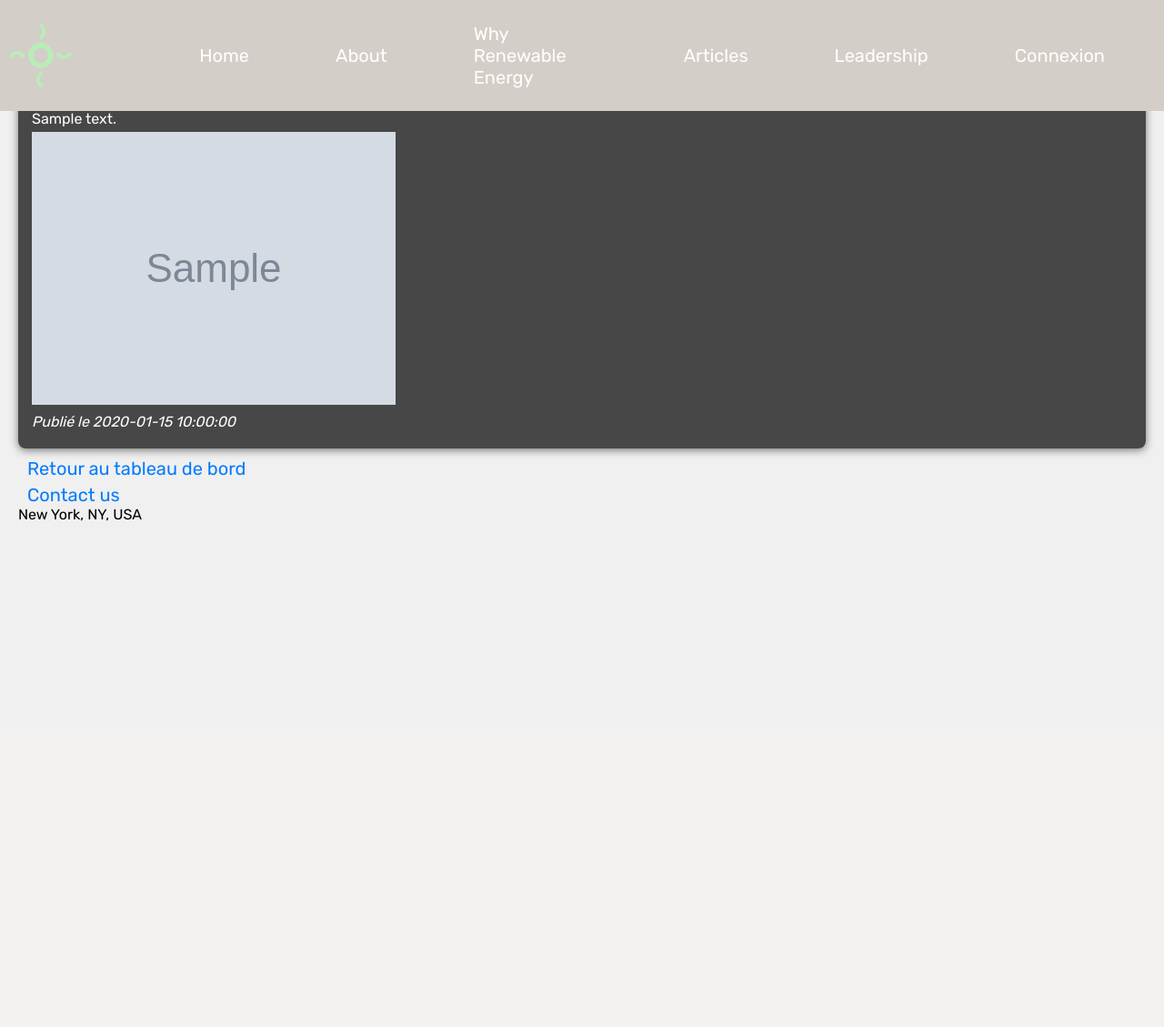
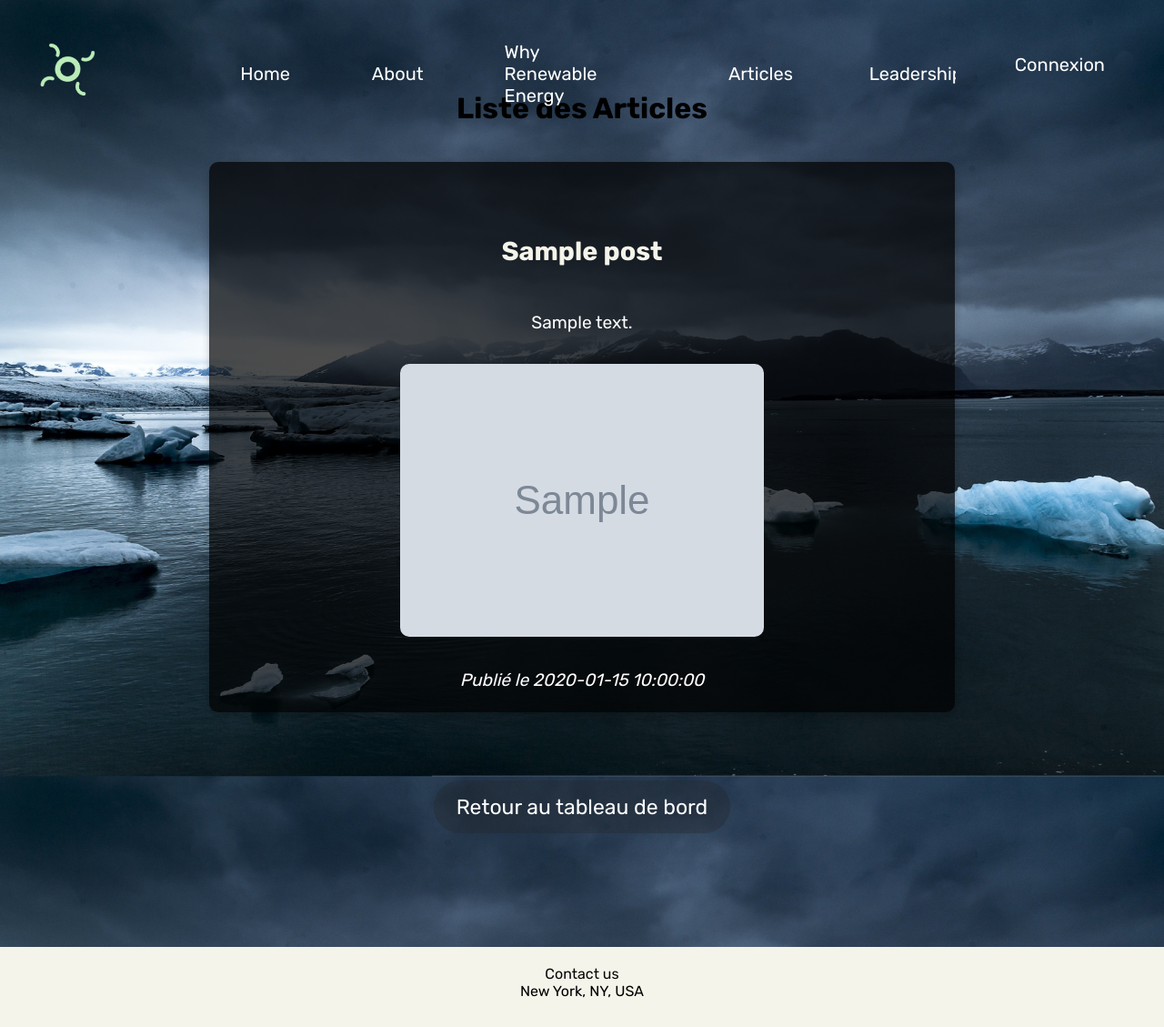
Before and after one commit to JasonVachier/REC, a PHP site: page /articles.php in a window 1280 px wide. Shown: the whole page at 91% size. Before the commit the page ends 573 px from the top, so only its background shows below. Run offline with PHP 8.4, Linux system fonts and the light colour scheme; tables that the repository leaves empty or names only in its code hold one stand-in row (values such as "Sample post"); grey boxes marked "Sample" are stand-in pictures.

Commit message:
PHP is here

```diff
--- a/style.css
+++ b/style.css
@@ -1,4 +1,4 @@
-* {
+*{
     padding: 0;
     margin: 0;
     box-sizing: border-box;
@@ -10,16 +10,148 @@
     src: url(Rubik.ttf);
 }
 
+.lien :hover  {
+    color: #141414c9;
+    }
+
 body {
-    margin: 0; /* Supprimer les marges par défaut */
-    padding: 20px; /* Espacement intérieur */
-    background-color: #f0f0f0; /* Fond gris par défaut */
-    font-family: Arial, sans-serif; /* Police de caractères */
+    margin: 0;
+    background-color: #000000;
+    color: black;
 }
 
-nav {
-    background-color: rgba(34, 34, 34, 0.8); /* Fond semi-transparent pour la navigation */
-    color: white;
+header {
+    display: flex;
+    flex-direction: column;
+    align-items: center;
+    justify-content: center;
+    background-color: #d3cec7;
+    padding: 10px 20px;
+}
+
+main {
+    display: flex;
+    flex-direction: column; /* Alignement vertical des blocs */
+    justify-content: flex-start; /* Aligne les blocs en haut */
+    align-items: center;
+    height: auto; /* Ajuste la hauteur au contenu */
+    text-align: center;
+    background-color: #eeedeb;
+    padding-bottom: 70px; /* Espace pour le footer */
+}
+
+.MainPic {
+    width: 500px; /* réduit la largeur du logo à 100px */
+    height: 200px; /* réduit la hauteur du logo à 50px */
+    margin: 0 auto; /* centre le logo */
+    margin-top: 5%;
+    display: block; /* permet de centrer le logo */
+    border-radius: 10px; /* ajout de la propriété border-radius */
+  }
+
+
+.container{
+    width: 100%;
+    height: 100vh;
+    background-color: #0000002f;
+    display: flex;
+    align-items: center;
+    justify-content: center;
+}
+
+.content{
+    text-align: center;
+    overflow: hidden;
+    padding-bottom: 70px;
+    max-width: 80vw;
+    margin: 0 auto;
+    box-sizing: border-box;
+    width: 100%;
+}
+
+.content h2{
+    padding-bottom: 2%;
+    font-size: 35px;
+    line-height: 200%;
+    color: #F4F4EA;
+    margin-top: 50px;
+    margin-inline: 5%;
+    margin-bottom: 40px;
+}
+
+/* Style du bouton "Join the Movement" */
+.content a {
+    font-size: 23px;
+    color: #fff;
+    text-decoration: none;
+    padding: 15px 25px;
+    border-radius: 30px;
+    border: 0;
+    background: rgba(34, 34, 34, 0.295);
+    position: relative;
+    transition: all 0.3s ease;
+    overflow: hidden;
+    box-shadow: 0px 0px 0px 0px #C9DABF, 0px 0px 0px 0px #808D7C;
+}
+
+/* Animation d'ombre et translation lors du hover */
+.content a:hover {
+    transform: translate(0, -6px);
+    box-shadow: 10px -10px 25px 0px #C9DABF, -10px 10px 25px 0px #5F6F65;
+    background-color: rgba(34, 34, 34, 0.212);
+}
+
+
+.content a:hover::before, .content a:hover::after {
+    transform: translateX(0) translateY(0);
+}
+
+.background-clip{
+    position: absolute;
+    right: 0;
+    bottom: 0;
+    z-index: -1;
+}
+
+
+@media (min-aspect-ratio:16/9) {
+    .background-clip{
+        width: 100%;
+        height: auto;
+    }
+}
+
+@media (max-aspect-ratio:16/9) {
+    .background-clip{
+        width: auto;
+        height: 100%;
+    }
+}
+
+footer {
+  background-color: #f4f4ea; /* couleur de fond du footer */
+  padding: 20px; /* espace entre le contenu et le bord du footer */
+  text-align: center; /* alignement du texte au centre */
+  clear: both; /* pour s'assurer que le footer est placé en bas de la page */
+}
+
+footer p {
+  margin-bottom: 10px; /* espace entre les éléments du footer */
+}
+
+footer a {
+  color: #080808; /* couleur du lien */
+  text-decoration: none; /* suppression de la décoration du lien */
+}
+
+footer a:hover {
+  color: #23527c; /* couleur du lien au survol */
+}
+
+.active {
+    text-decoration: underline;
+    color: #867b68de; /* ou une couleur différente pour le lien actif */
+
 }
 
 .nav-header {
@@ -32,93 +164,139 @@ nav {
     left: 0;
     width: 100%;
     z-index: 1;
-    background-color: #d3cec7; /* Couleur de fond de la nav */
+    transition: transform 0.3s ease; /* Ajoute une transition pour le mouvement */
 }
 
-.header-link {
+.nav-header .header-link {
     margin-right: 25px;
     font-size: 20px;
+    margin-top: 20px;
+    margin-left: 25px;
     color: #fff;
     text-decoration: none;
     padding: 15px 30px;
     border-radius: 10px;
+    border: 0;
     background: rgba(34, 34, 34, 0);
+    position: relative;
     transition: all 0.3s ease;
+    overflow: hidden;
+    box-shadow: 0px 0px 0px 0px #c9dabf67, 0px 0px 0px 0px #808d7c7c;
 }
 
-.header-link:hover {
-    color: #141414c9;
+.nav-header .header-link:hover {
+    transform: translate(0, -6px);
+    box-shadow: 10px -10px 25px 0px #c9dabf6c, -10px 10px 25px 0px #5f6f6580;
+    background-color: rgba(34, 34, 34, 0.212);
+}
+
+.nav-header .header-link:hover::before, .nav-header .header-link:hover::after {
+    transform: translateX(0) translateY(0);
 }
 
 .icon {
-    width: 70px; /* Adjust the size to your liking */
+    width: 70px; /* adjust the size to your liking */
     height: 70px;
+    margin-top: 10px;
     margin-right: 100px; /* add some space between the icon and the links */
+    margin-left: 30px;
+    animation: rotation 10s infinite linear; /* Animation continue */
 }
 
-li.article-block {
-    background-color: rgba(0, 0, 0, 0.7); /* Fond noir avec transparence */
-    color: white; /* Couleur du texte en blanc */
-    padding: 15px; /* Espacement intérieur */
-    margin: 10px 0; /* Marge supérieure et inférieure */
-    border-radius: 8px; /* Coins arrondis */
-    box-shadow: 0 2px 10px rgba(0, 0, 0, 0.5); /* Ombre portée */
+@keyframes rotation {
+    from {
+        transform: rotate(0deg);
+    }
+    to {
+        transform: rotate(360deg);
+    }
 }
 
+.static-background {
+    background-image: url('image/bg/cold-1866516.jpg'); /* Remplacer par ton image de fond */
+    background-size: cover;
+    background-attachment: fixed;
+    background-position: center;
+    min-height: 100vh;
+    padding-top: 100px; /* Pour éviter que le contenu chevauche le nav */
+    display: flex;
+    flex-direction: column;
+    justify-content: space-around;
+}
+
+/* Blocs de texte avec fond semi-transparent */
+.text-block {
+    background-color: rgba(0, 0, 0, 0.6);
+    padding: 20px;
+    border-radius: 10px;
+    width: 40%;
+    text-align: center;
+    color: #fff;
+}
+
+.text-block h2 {
+    margin-bottom: 10px;
+    font-size: 2em;
+}
+
+.text-block p {
+    font-size: 1.2em;
+}
+
+/* Positionnement des blocs */
+.mission {
+    margin-top: 5%;
+    align-self: flex-start; /* Place à gauche */
+    margin-left: 5%; /* Ajouter un peu d'espace à gauche */
+}
+
+.about {
+    margin-top: 5%;
+    align-self: flex-end; /* Place à droite */
+    margin-right: 5%; /* Ajouter un peu d'espace à droite */
+}
+
+.what-it-means {
+    margin-top: 5%;
+    align-self: flex-start; /* Place à gauche */
+    margin-left: 5%; /* Ajouter un peu d'espace à gauche */
+    margin-bottom: 5%;
+}
 
 ul {
-    list-style-type: none; /* Enlever les puces de la liste */
-    padding: 0; /* Supprimer le padding par défaut */
+    list-style: none; /* Supprime les puces */
+    padding-left: 0; /* Enlève le padding par défaut */
 }
 
-
-li.article-block h2 {
-    margin-top: 0; /* Supprime la marge supérieure du titre */
+ul li.article-block {
+    margin-bottom: 90px; /* Ajoute un espacement entre chaque article */
 }
 
-li {
-    background-color: #f9f9f9; /* Couleur de fond des articles */
+.article-block {
+    background-color: rgba(0, 0, 0, 0.7); /* Fond noir transparent */
+    padding: 20px; /* Espace intérieur autour du texte */
+    margin: 40px auto; /* Centrage horizontal et espacement vertical */
+    border-radius: 10px; /* Coins arrondis */
+    color: #fff; /* Couleur du texte en blanc pour contraste */
+    width: 80%; /* Ajuste la largeur des articles */
+    box-shadow: 0 4px 8px rgba(0, 0, 0, 0.2); /* Légère ombre portée */
+    font-family: MainFont;
 }
 
-h1, h2 {
-    text-align: center; /* Titre centré */
-    margin: 0 0 10px 0; /* Espacement pour le titre de l'article */
+.article-block h2 {
+    font-size: 1.8em;
+    margin-bottom: 20px;
 }
 
-p {
-    margin: 5px 0; /* Espacement pour les paragraphes */
+.article-block p {
+    font-size: 1.2em;
+    line-height: 1.5;
 }
 
-a {
-    margin: 0 10px; /* Espacement autour des icônes */
-    color: #007bff; /* Couleur des icônes */
-    text-decoration: none; /* Supprimer le soulignement */
-    font-size: 20px; /* Taille des icônes */
+.article-block img {
+    max-width: 100%;
+    height: auto;
+    border-radius: 10px;
+    margin-top: 30px;
+    margin-bottom: 30px;
 }
-
-a:hover {
-    color: #0056b3; /* Couleur des icônes au survol */
-}
-
-.footer {
-    background-color: #f4f4ea; /* couleur de fond du footer */
-    padding: 20px; /* espace entre le contenu et le bord du footer */
-    text-align: center; /* alignement du texte au centre */
-}
-
-.footer a {
-    color: #080808; /* couleur du lien */
-    text-decoration: none; /* suppression de la décoration du lien */
-}
-
-.footer a:hover {
-    color: #23527c; /* couleur du lien au survol */
-}
-
-.main-background {
-    background-image: url('image/bg/cold-1866516.jpg'); /* Chemin vers votre image de fond */
-    background-size: cover;
-    background-attachment: fixed; /* Fixe l'image en arrière-plan */
-    min-height: 100vh; /* Assure que le contenu couvre toute la hauteur */
-    padding-top: 80px; /* Espace pour le nav */
-}
```
Also changed, not shown: create_post.php (+4 -3 lines), uploads/c1f115e6-c83e-4285-8738-d9124059eb0f.jfif (added).
